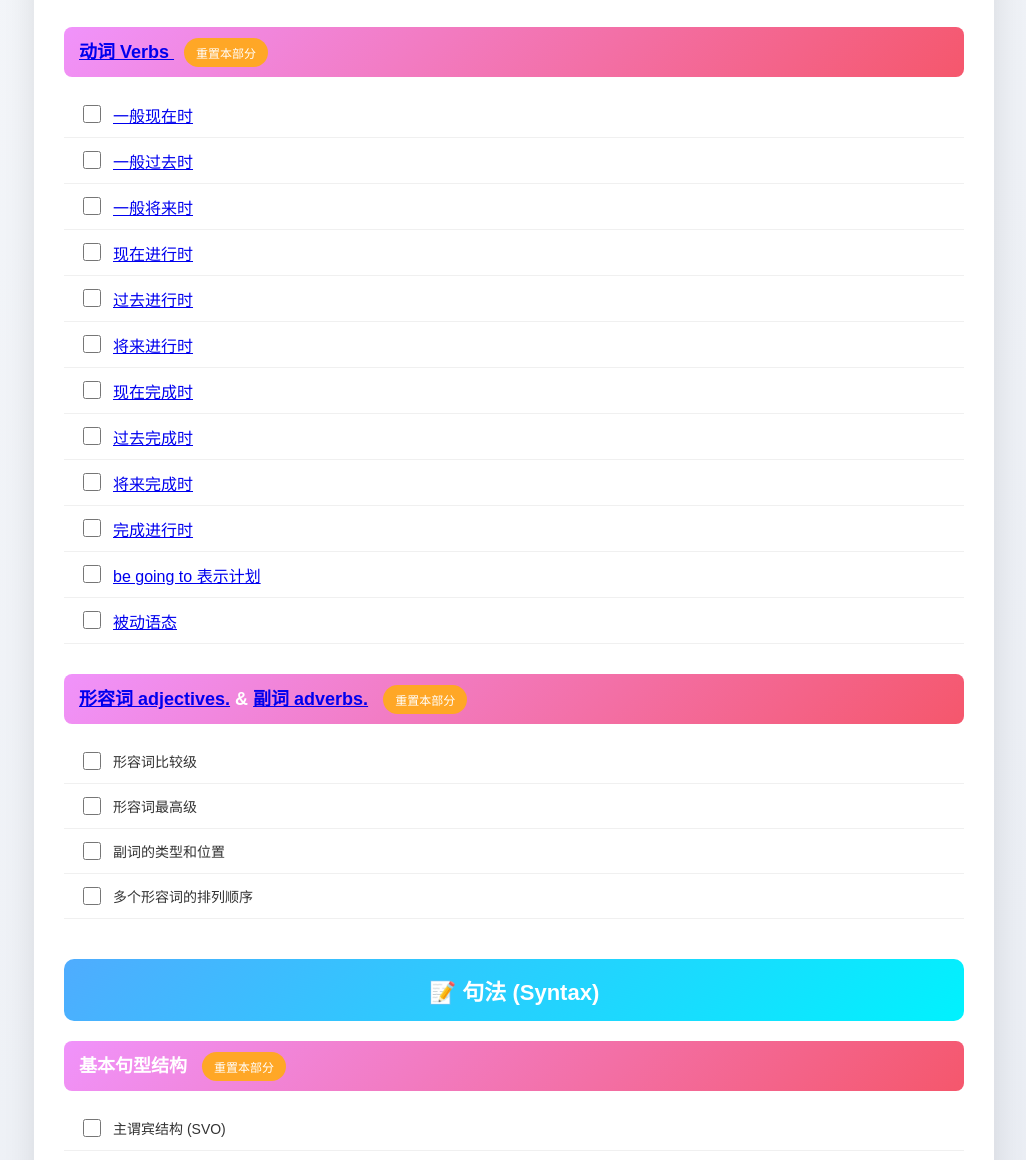
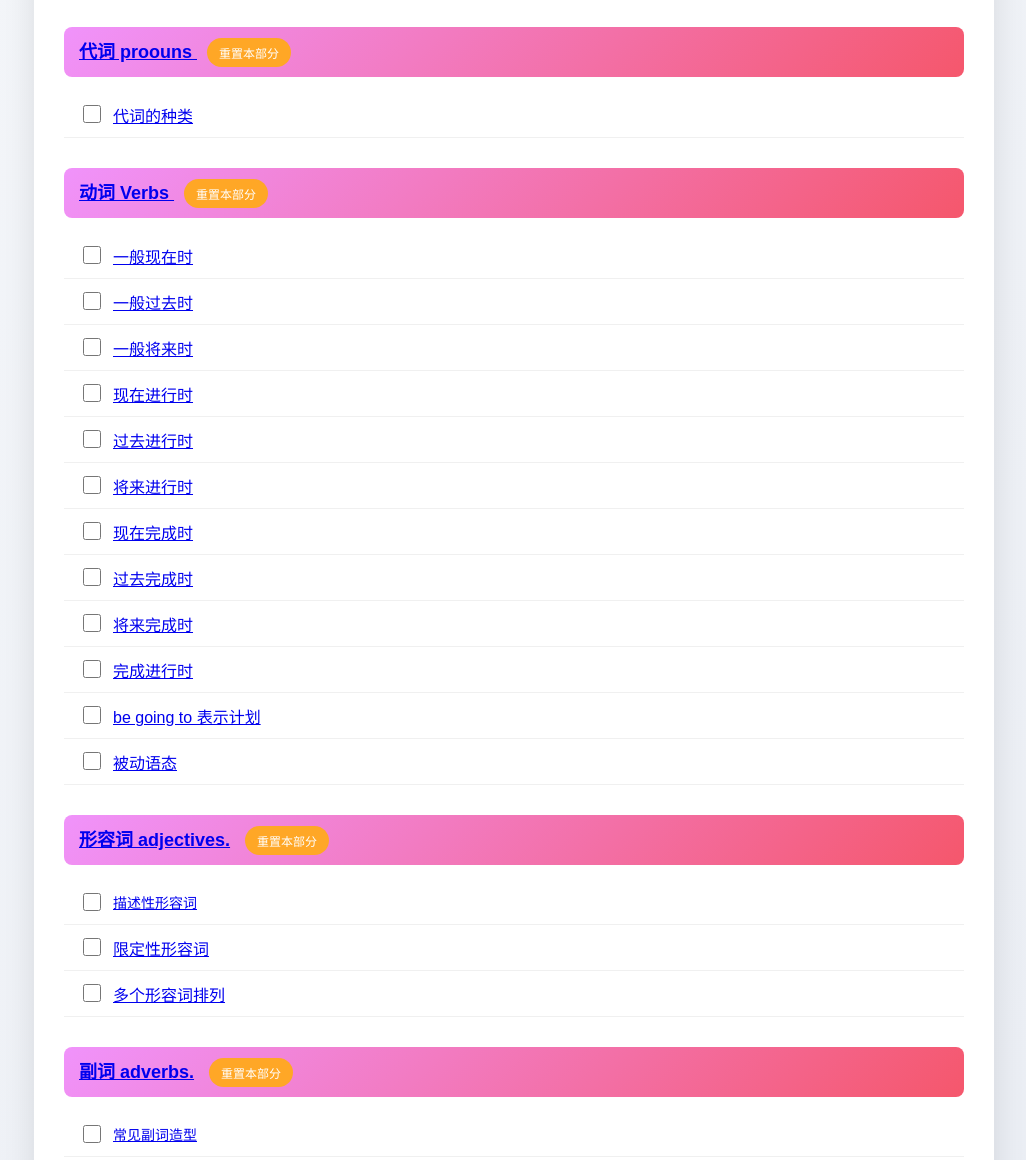
Before and after one commit to Sandy-long/gramma, a plain HTML site: page index.html in a window 1280 px wide. Shown: the part 527-1687 px from the top of the page, without its empty margins (126-1152 px from the left). Drawn offline with Linux system fonts and the light colour scheme.

Commit message:
Update index.html

```diff
--- a/index.html
+++ b/index.html
@@ -217,6 +217,24 @@
                 </ul>
             </div>
 
+			  <!-- 代词 -->
+            <div class="section">
+                <div class="section-title">  <a href="https://raw.githubusercontent.com/Sandy-long/My-picture/main/%E4%BB%A3%E8%AF%8D.png
+" target="_blank">
+                    代词 proouns
+                    <button class="btn btn-reset-section" onclick="resetSection('nouns')">重置本部分</button>
+                </div>
+                <ul class="practice-list" id="nouns">
+                    <li class="practice-item">
+                        <input type="checkbox" class="checkbox" id="noun-countable-uncountable">
+                        <label for="noun-countable-uncountable" class="task-text"><a href="https://sandy-long.github.io/pronouns/" target="_blank">
+                            代词的种类
+                        </label>
+                    </li>
+
+                </ul>
+            </div>
+
             <!-- 动词 -->
             <div class="section">
                 <div class="section-title"> <a href="https://sandy-long.github.io/verb/" target="_blank">
@@ -305,32 +323,46 @@
             <!-- 形容词和副词 -->
             <div class="section">
                 <div class="section-title">
-                      <a href="https://sandy-long.github.io/adj/" target="_blank">形容词 adjectives.</a> &   <a href="https://sandy-long.github.io/adj/" target="_blank">副词 adverbs.</a>
+                      <a href="https://sandy-long.github.io/adj/" target="_blank">形容词 adjectives.</a>
                     <button class="btn btn-reset-section" onclick="resetSection('adj-adv')">重置本部分</button>
                 </div>
                 <ul class="practice-list" id="adj-adv">
                                       <li class="practice-item">
-                        <input type="checkbox" class="checkbox" id="adj-comparative">
-                        <label for="adj-comparative" class="task-text">
-                            形容词比较级
+                        <input type="checkbox" class="checkbox" id="verb-passive-voice">
+                        <label for="verb-passive-voice" class="task-text"><a href="https://sandy-long.github.io/describ/" target="_blank">
+                            描述性形容词
                         </label>
                     </li>
                                         <li class="practice-item">
-                        <input type="checkbox" class="checkbox" id="adj-superlative">
-                        <label for="adj-superlative" class="task-text">
-                            形容词最高级
+                        <input type="checkbox" class="checkbox" id="verb-passive-voice">
+                        <label for="verb-passive-voice" class="task-text"><a href="https://sandy-long.github.io/de/" target="_blank">
+                            限定性形容词
                         </label>
                     </li>
 					<li class="practice-item">
-                        <input type="checkbox" class="checkbox" id="adv-types">
-                        <label for="adv-types" class="task-text">
-                            副词的类型和位置
+                        <input type="checkbox" class="checkbox" id="verb-passive-voice">
+                        <label for="verb-passive-voice" class="task-text"><a href="https://sandy-long.github.io/que/" target="_blank">
+                            多个形容词排列
                         </label>
 						</li>
+
+
+                </ul>
+            </div>
+
+
+ <!-- 副词 -->
+            <div class="section">
+                <div class="section-title">
+                      <a href="https://sandy-long.github.io/adv/" target="_blank">副词 adverbs.</a>
+                    <button class="btn btn-reset-section" onclick="resetSection('adj-adv')">重置本部分</button>
+                </div>
+                <ul class="practice-list" id="adj-adv">
+
 					                    <li class="practice-item">
-                        <input type="checkbox" class="checkbox" id="adj-order">
-                        <label for="adj-order" class="task-text">
-                            多个形容词的排列顺序
+                        <input type="checkbox" class="checkbox" id="verb-passive-voice">
+                        <label for="verb-passive-voice" class="task-text"><a href="https://sandy-long.github.io/adverb/" target="_blank">
+                            常见副词造型
                        </label>
                     </li>
                 </ul>
```
Lines whose indentation alone changed are shown as unchanged.
